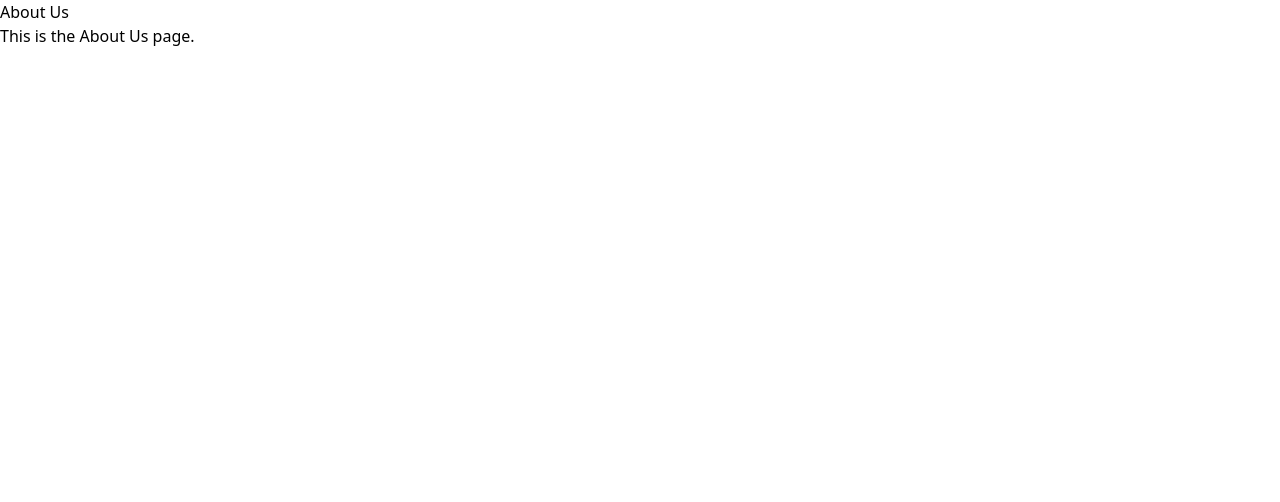
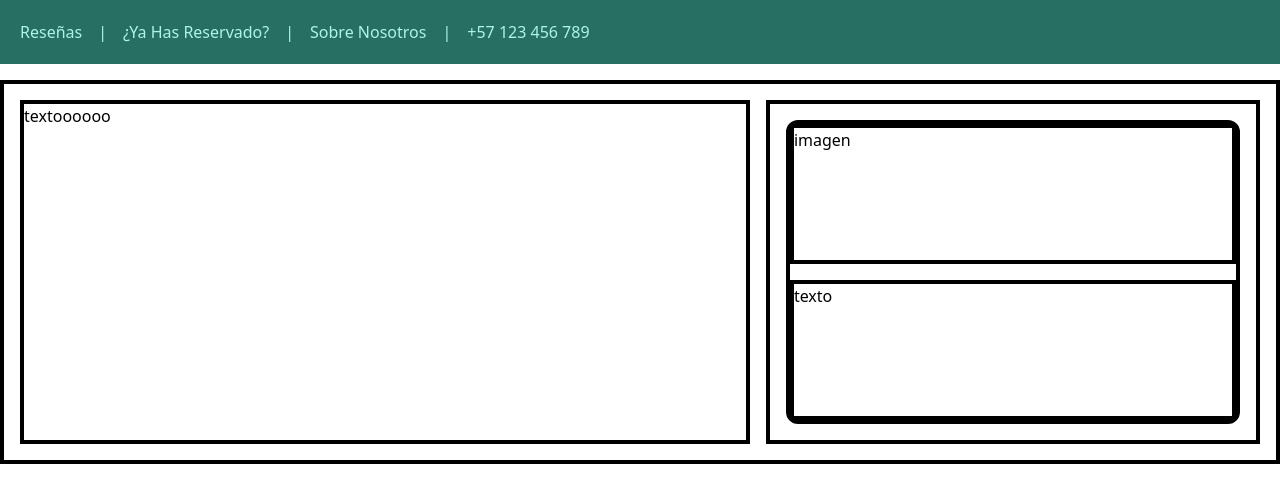
Before and after one commit to carobte/Dream-Reserve-Front, a React (Vite) app: page /about-us in a window 1280 px wide. Shown: the top 502 px of the page. Built offline with nearby package versions, Linux system fonts and the light colour scheme.

Commit message:
Feat: banner layout

```diff
--- a/src/pages/AboutUs.jsx
+++ b/src/pages/AboutUs.jsx
@@ -2,9 +2,49 @@ import React from 'react';
 
 export default function AboutUsPage() {
     return (
-        <div>
-            <h1>About Us</h1>
-            <p>This is the About Us page.</p>
-        </div>
+        <>
+            <div className="max-w-8xl mx-auto">
+                <header className="bg-custom-green text-custom-navy-blue p-1 font">
+                    <nav className="bg-custom-green text-custom-navy-blue p-4 font">
+                        <ul className="flex justify-start space-x-4">
+                            <li><a href="#" className="hover:underline">Reseñas</a></li>
+                            <li>|</li>
+                            <li><a href="#" className="hover:underline">¿Ya Has Reservado?</a></li>
+                            <li>|</li>
+                            <li><a href="#" className="hover:underline">Sobre Nosotros</a></li>
+                            <li>|</li>
+                            <li><a href="#" className="hover:underline">+57 123 456 789</a></li>
+                        </ul>
+                    </nav>
+
+                </header>
+
+                <div className="max-w-8xl mx-auto h-96 p-4 border-solid border-4 border-black mt-4 flex flex-row space-x-4">
+
+                    <div className="w-3/4 border-solid border-4 border-black">
+                    textoooooo
+
+                    </div>
+
+                    <div className="w-1/2 border-solid border-4 border-black flex flex-col space-y-4 p-4 ">
+
+                        <div className=" border-solid  border-4 border-black rounded-xl w-full h-full flex flex-col space-y-4">
+
+                            <div className=' w-full h-1/2 border-solid border-4 border-black'>
+                            imagen
+                            </div>
+
+                            <div className=' w-full h-1/2 border-solid border-4 border-black'>
+                                texto
+                            </div>
+
+                        </div>
+
+                    </div>
+
+                </div>
+
+            </div>
+        </>
     );
 }
```
